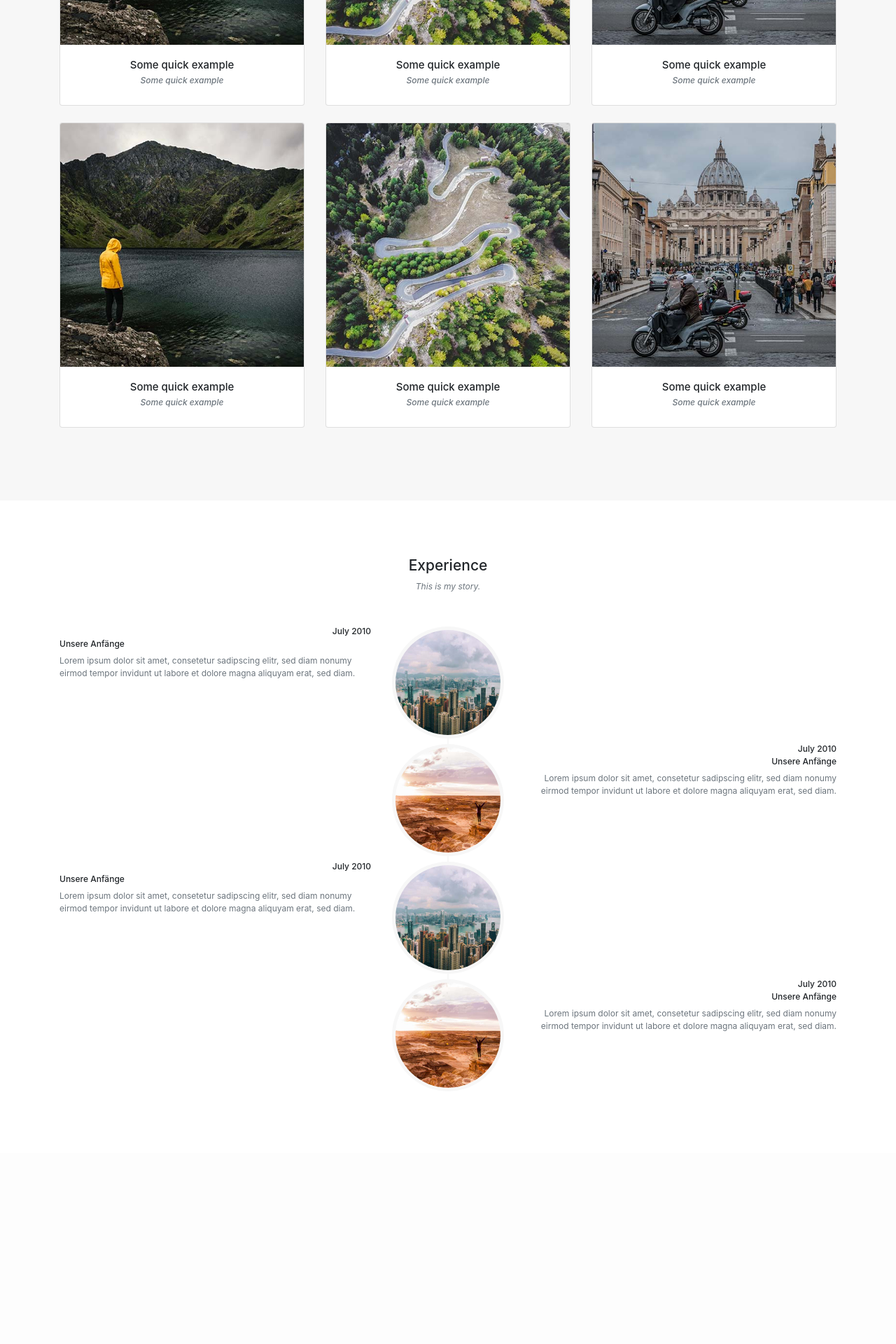
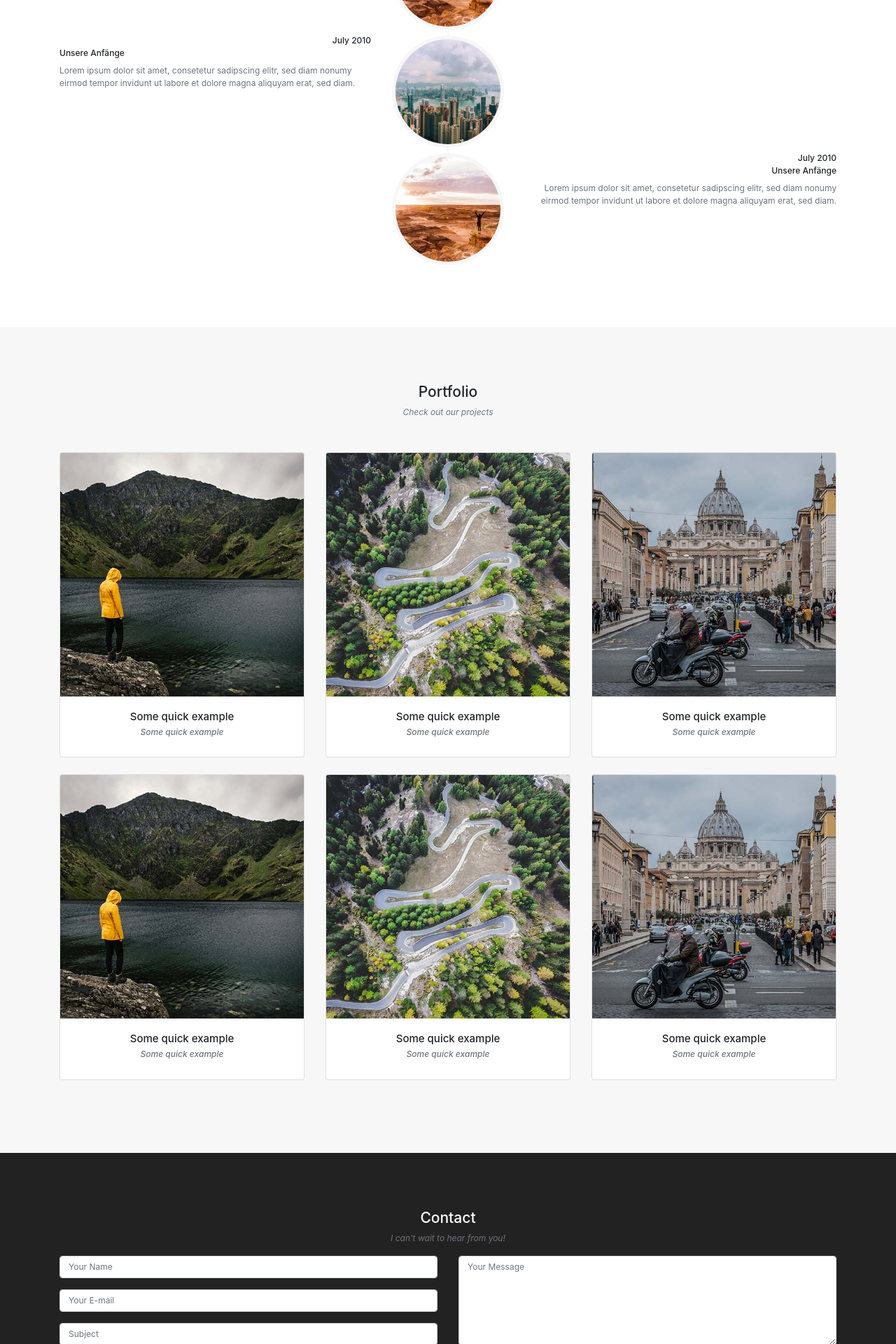
Before and after one commit to marlenehasslinger/Portfolio-Website, a PHP site: page / in a window 1280 px wide. Shown: the part 2000-3920 px from the top of the page at 70% size. Before the commit the page ends 3554 px from the top, so only its background shows below. Run offline with PHP 8.4, Linux system fonts and the light colour scheme.

Commit message:
add contact section

```diff
--- a/index.html
+++ b/index.html
@@ -82,6 +82,54 @@
           </div>
       </div>
     </section>
+    <section class="aboutme">
+        <div class="container">
+          <h3 class="text-center">Experience</h3>
+          <p class="text-center text-muted font-italic mb-5">This is my story.</p>
+        <div class="aboutme-list">
+          <div class="row">
+              <div class="col-6 offset-3 col-md-2 offset-sm-0 col-sm-3 order-1 order-md-2">
+                <img class="img-fluid mb-2 aboutme-image" src="images/placeholders/aboutus/architektur-gebaude-hochhaus-599459.jpg" alt="Platzhalter 1" />
+              </div>
+              <div class="col-12 col-sm-9 col-md-5 order-2 order-md-1">
+                <h5 class="h6 text-center text-md-right text-sm-left mb-1">July 2010</h5>
+                <h6 class="text-center text-sm-left">Unsere Anfänge</h6>
+                <p class="text-center text-muted text-sm-left">Lorem ipsum dolor sit amet, consetetur sadipscing elitr, sed diam nonumy eirmod tempor invidunt ut labore et dolore magna aliquyam erat, sed diam.</p>
+              </div>
+          </div>
+            <div class="row">
+              <div class="col-6 offset-3 col-md-2 offset-sm-0 offset-md-5 col-sm-3 order-1 order-sm-2 order-md-1">
+                  <img class="img-fluid mb-2 aboutme-image mt-3 mt-sm-0" src="images/placeholders/aboutus/berge-canyon-dammerung-965154.jpg " alt="Platzhalter 1" />
+              </div>
+              <div class="col-12 col-sm-9 col-md-5 order-2 order-sm-1 order-md-2">
+                  <h5 class="h6 text-center text-md-right text-sm-right mb-1">July 2010</h5>
+                  <h6 class="text-center text-sm-right">Unsere Anfänge</h6>
+                  <p class="text-center text-muted text-sm-right">Lorem ipsum dolor sit amet, consetetur sadipscing elitr, sed diam nonumy eirmod tempor invidunt ut labore et dolore magna aliquyam erat, sed diam.</p>
+              </div>
+            </div>
+            <div class="row">
+              <div class="col-6 offset-3 col-md-2 offset-sm-0 col-sm-3 order-1 order-md-2">
+                <img class="img-fluid mb-2 aboutme-image" src="images/placeholders/aboutus/architektur-gebaude-hochhaus-599459.jpg" alt="Platzhalter 1" />
+              </div>
+              <div class="col-12 col-sm-9 col-md-5 order-2 order-md-1">
+                <h5 class="h6 text-center text-md-right text-sm-left mb-1">July 2010</h5>
+                <h6 class="text-center text-sm-left">Unsere Anfänge</h6>
+                <p class="text-center text-muted text-sm-left">Lorem ipsum dolor sit amet, consetetur sadipscing elitr, sed diam nonumy eirmod tempor invidunt ut labore et dolore magna aliquyam erat, sed diam.</p>
+              </div>
+            </div>
+            <div class="row">
+              <div class="col-6 offset-3 col-md-2 offset-sm-0 offset-md-5 col-sm-3 order-1 order-sm-2 order-md-1">
+                  <img class="img-fluid mb-2 aboutme-image mt-3 mt-sm-0" src="images/placeholders/aboutus/berge-canyon-dammerung-965154.jpg " alt="Platzhalter 1" />
+              </div>
+              <div class="col-12 col-sm-9 col-md-5 order-2 order-sm-1 order-md-2">
+                  <h5 class="h6 text-center text-md-right text-sm-right mb-1">July 2010</h5>
+                  <h6 class="text-center text-sm-right">Unsere Anfänge</h6>
+                  <p class="text-center text-muted text-sm-right">Lorem ipsum dolor sit amet, consetetur sadipscing elitr, sed diam nonumy eirmod tempor invidunt ut labore et dolore magna aliquyam erat, sed diam.</p>
+              </div>
+            </div>
+          </div>
+        </div>
+      </section>
     <section class="portfolio">
         <div class="container">
           <h3 class="text-center">Portfolio</h3>
@@ -144,52 +192,26 @@
             </div>
         </div>
       </section>
-      <section class="aboutme">
+      <section class="contact">
         <div class="container">
-          <h3 class="text-center">Experience</h3>
-          <p class="text-center text-muted font-italic mb-5">This is my story.</p>
-        <div class="aboutme-list">
-          <div class="row">
-              <div class="col-6 offset-3 col-md-2 offset-sm-0 col-sm-3 order-1 order-md-2">
-                <img class="img-fluid mb-2 aboutme-image" src="images/placeholders/aboutus/architektur-gebaude-hochhaus-599459.jpg" alt="Platzhalter 1" />
-              </div>
-              <div class="col-12 col-sm-9 col-md-5 order-2 order-md-1">
-                <h5 class="h6 text-center text-md-right text-sm-left mb-1">July 2010</h5>
-                <h6 class="text-center text-sm-left">Unsere Anfänge</h6>
-                <p class="text-center text-muted text-sm-left">Lorem ipsum dolor sit amet, consetetur sadipscing elitr, sed diam nonumy eirmod tempor invidunt ut labore et dolore magna aliquyam erat, sed diam.</p>
-              </div>
-          </div>
+          <h3 class="text-center">Contact</h3>
+          <p class="text-center text-muted font-italic">I can't wait to hear from you!</p>
+
+          <form method="GET" action="#">
             <div class="row">
-              <div class="col-6 offset-3 col-md-2 offset-sm-0 offset-md-5 col-sm-3 order-1 order-sm-2 order-md-1">
-                  <img class="img-fluid mb-2 aboutme-image mt-3 mt-sm-0" src="images/placeholders/aboutus/berge-canyon-dammerung-965154.jpg " alt="Platzhalter 1" />
-              </div>
-              <div class="col-12 col-sm-9 col-md-5 order-2 order-sm-1 order-md-2">
-                  <h5 class="h6 text-center text-md-right text-sm-right mb-1">July 2010</h5>
-                  <h6 class="text-center text-sm-right">Unsere Anfänge</h6>
-                  <p class="text-center text-muted text-sm-right">Lorem ipsum dolor sit amet, consetetur sadipscing elitr, sed diam nonumy eirmod tempor invidunt ut labore et dolore magna aliquyam erat, sed diam.</p>
+              <div class="col-12 col-sm-6">
+              <input class="form-control mb-3" type="text" name="name" placeholder="Your Name" required/>
+              <input class="form-control mb-3" type="email" name="email" placeholder="Your E-mail" required/>
+              <input class="form-control mb-3 mb-sm-0" type="subject" name="subject" placeholder="Subject" required/>
+            </div>
+              <div class="col-12 col-sm-6">
+                <textarea class="form-control contact-message" name="message" placeholder="Your Message" required></textarea>
               </div>
             </div>
-            <div class="row">
-              <div class="col-6 offset-3 col-md-2 offset-sm-0 col-sm-3 order-1 order-md-2">
-                <img class="img-fluid mb-2 aboutme-image" src="images/placeholders/aboutus/architektur-gebaude-hochhaus-599459.jpg" alt="Platzhalter 1" />
-              </div>
-              <div class="col-12 col-sm-9 col-md-5 order-2 order-md-1">
-                <h5 class="h6 text-center text-md-right text-sm-left mb-1">July 2010</h5>
-                <h6 class="text-center text-sm-left">Unsere Anfänge</h6>
-                <p class="text-center text-muted text-sm-left">Lorem ipsum dolor sit amet, consetetur sadipscing elitr, sed diam nonumy eirmod tempor invidunt ut labore et dolore magna aliquyam erat, sed diam.</p>
-              </div>
+            <div class="text-center">
+              <button type="submit" class="mt-3 btn btn-primary">Send Message</button>
             </div>
-            <div class="row">
-              <div class="col-6 offset-3 col-md-2 offset-sm-0 offset-md-5 col-sm-3 order-1 order-sm-2 order-md-1">
-                  <img class="img-fluid mb-2 aboutme-image mt-3 mt-sm-0" src="images/placeholders/aboutus/berge-canyon-dammerung-965154.jpg " alt="Platzhalter 1" />
-              </div>
-              <div class="col-12 col-sm-9 col-md-5 order-2 order-sm-1 order-md-2">
-                  <h5 class="h6 text-center text-md-right text-sm-right mb-1">July 2010</h5>
-                  <h6 class="text-center text-sm-right">Unsere Anfänge</h6>
-                  <p class="text-center text-muted text-sm-right">Lorem ipsum dolor sit amet, consetetur sadipscing elitr, sed diam nonumy eirmod tempor invidunt ut labore et dolore magna aliquyam erat, sed diam.</p>
-              </div>
-            </div>
-          </div>
+          </form>
         </div>
       </section>
   </body>
--- a/index.scss
+++ b/index.scss
@@ -51,9 +51,36 @@ $section-heading: 80px;
     }
 }
 
+
+.team{
+    background-color: white;
+    padding-top: $section-heading;
+    padding-bottom: $section-heading;
+
+    .team-image{
+        border-radius: 50%;
+        border: 5px solid white;
+    }
+
+    .team-social-media {
+        color: black;
+        font-size: 1.5rem;
+        width: 2.5rem;
+        height: 2.5rem;
+        display: block;
+        text-align: center;
+        margin: 0.4rem 0.2rem 0.2rem 0.2rem;
+
+        &:hover {
+          text-decoration: none;
+        }
+      }
+}
+
 .services {
     padding-top: $section-heading;
     padding-bottom: $section-heading;
+    background-color: $section-color-alterernative;
 
         .service-icon{
             font-size: 2rem;
@@ -68,15 +95,11 @@ $section-heading: 80px;
         }
 }
 
-.portfolio {
-    padding-top: $section-heading;
-    padding-bottom: $section-heading;
-    background-color: $section-color-alterernative;
-}
-
 .aboutme{
     padding-top: $section-heading;
     padding-bottom: $section-heading;
+    background-color: white;
+
 
     .aboutme-image{
         border-radius: 50%;
@@ -104,27 +127,24 @@ $section-heading: 80px;
 
 }
 
-.team{
+.portfolio {
+    padding-top: $section-heading;
+    padding-bottom: $section-heading;
     background-color: $section-color-alterernative;
+}
+
+
+.contact{
+    color: white;
+    background-color: #222222;
     padding-top: $section-heading;
     padding-bottom: $section-heading;
 
-    .team-image{
-        border-radius: 50%;
-        border: 5px solid white;
+    .contact-message{
+        height: 5rem;
+
+        @include media-breakpoint-up(sm){
+            height: 100%;
+        }
     }
-
-    .team-social-media {
-        color: black;
-        font-size: 1.5rem;
-        width: 2.5rem;
-        height: 2.5rem;
-        display: block;
-        text-align: center;
-        margin: 0.4rem 0.2rem 0.2rem 0.2rem;
-
-        &:hover {
-          text-decoration: none;
-        }
-      }
 }
```
Also changed, not shown: images/contact-background-compressed.png (added), images/contact-background.png (added), index.css, 1 other file.
